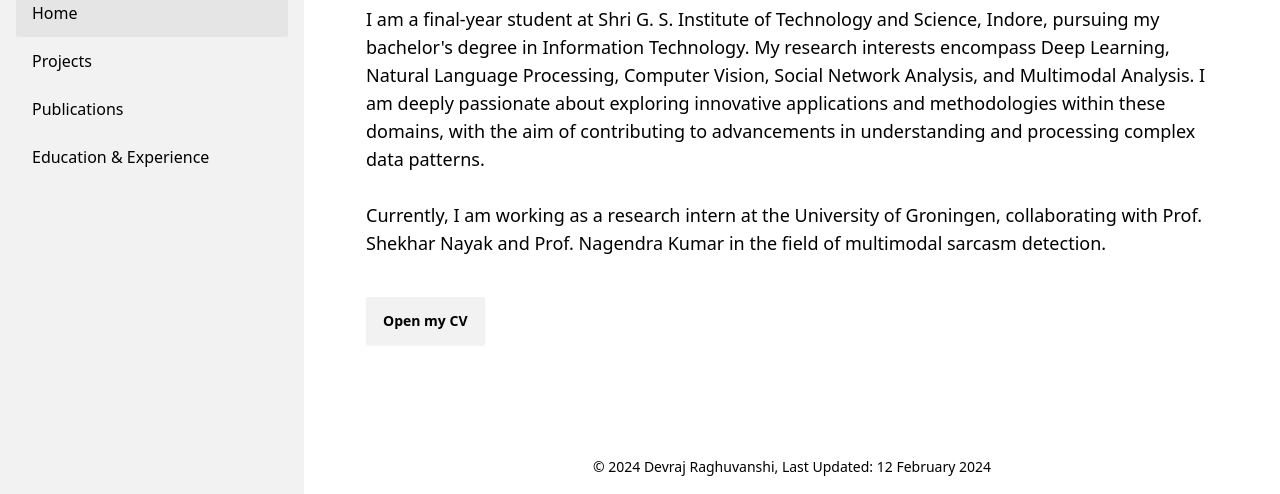
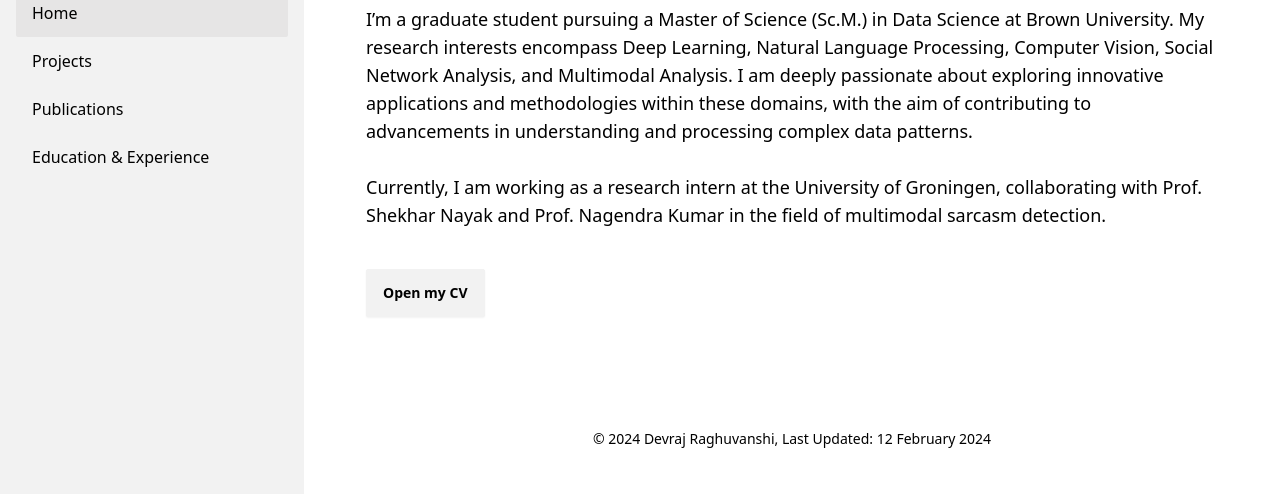
Before and after one commit to devraj-raghuvanshi/portfolio, an Astro site: page / in a window 1280 px wide. Shown: the part 207-701 px from the top of the page. Built offline with nearby package versions, Linux system fonts and the light colour scheme; Astro itself is replaced by a stand-in of ours.

Commit message:
update info

```diff
--- a/src/pages/index.astro
+++ b/src/pages/index.astro
@@ -16,9 +16,8 @@ const last_posts = posts.slice(0, 3);
     <div class="text-3xl py-3 font-bold">Undergraduate Researcher</div>
     <div class="py-2">
       <text class="text-lg">
-        I am a final-year student at Shri G. S. Institute of Technology and
-        Science, Indore, pursuing my bachelor's degree in Information
-        Technology. My research interests encompass Deep Learning, Natural
+        I’m a graduate student pursuing a Master of Science (Sc.M.) in Data Science at Brown University.
+        My research interests encompass Deep Learning, Natural
         Language Processing, Computer Vision, Social Network Analysis, and
         Multimodal Analysis. I am deeply passionate about exploring innovative
         applications and methodologies within these domains, with the aim of
```
